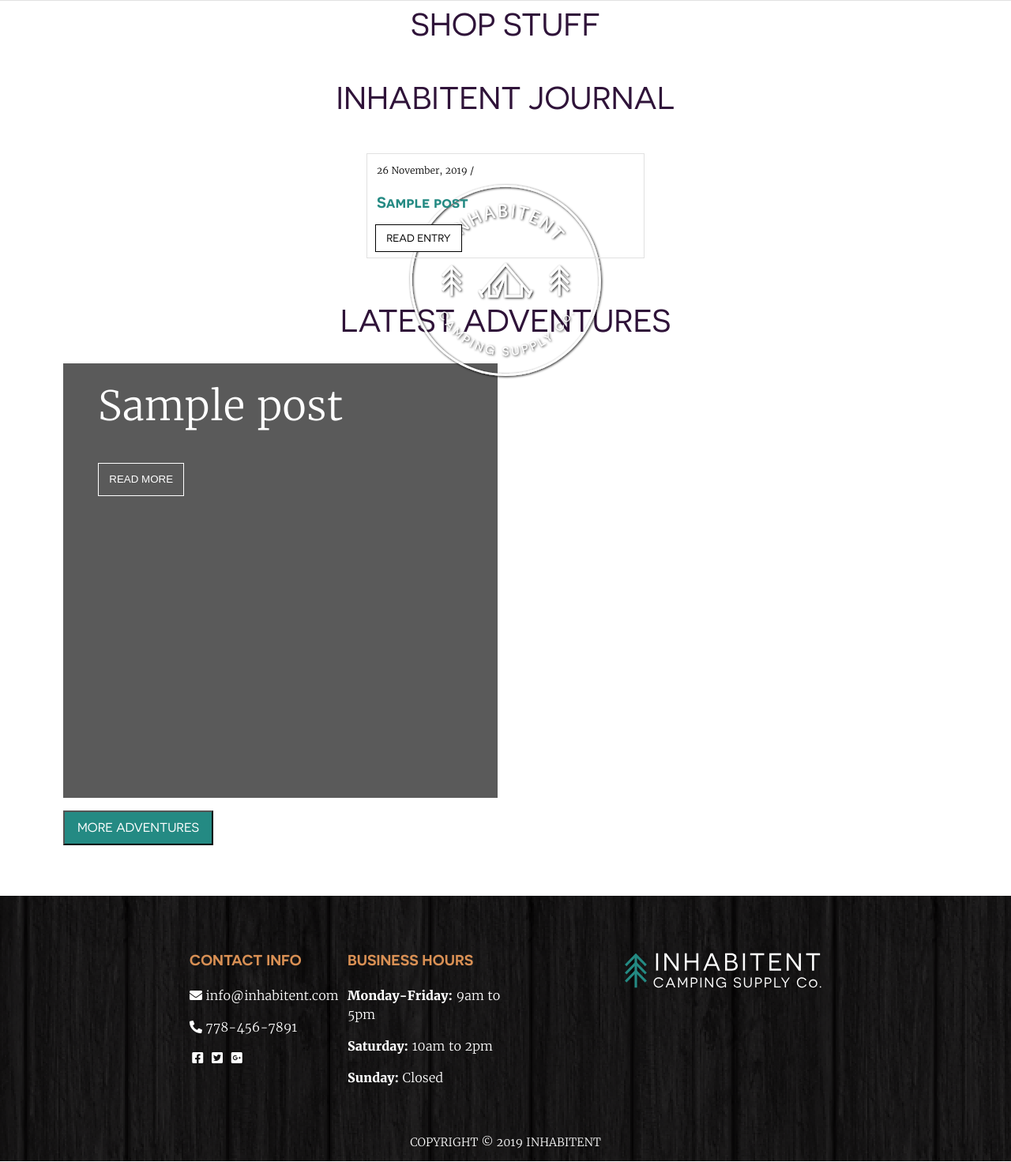
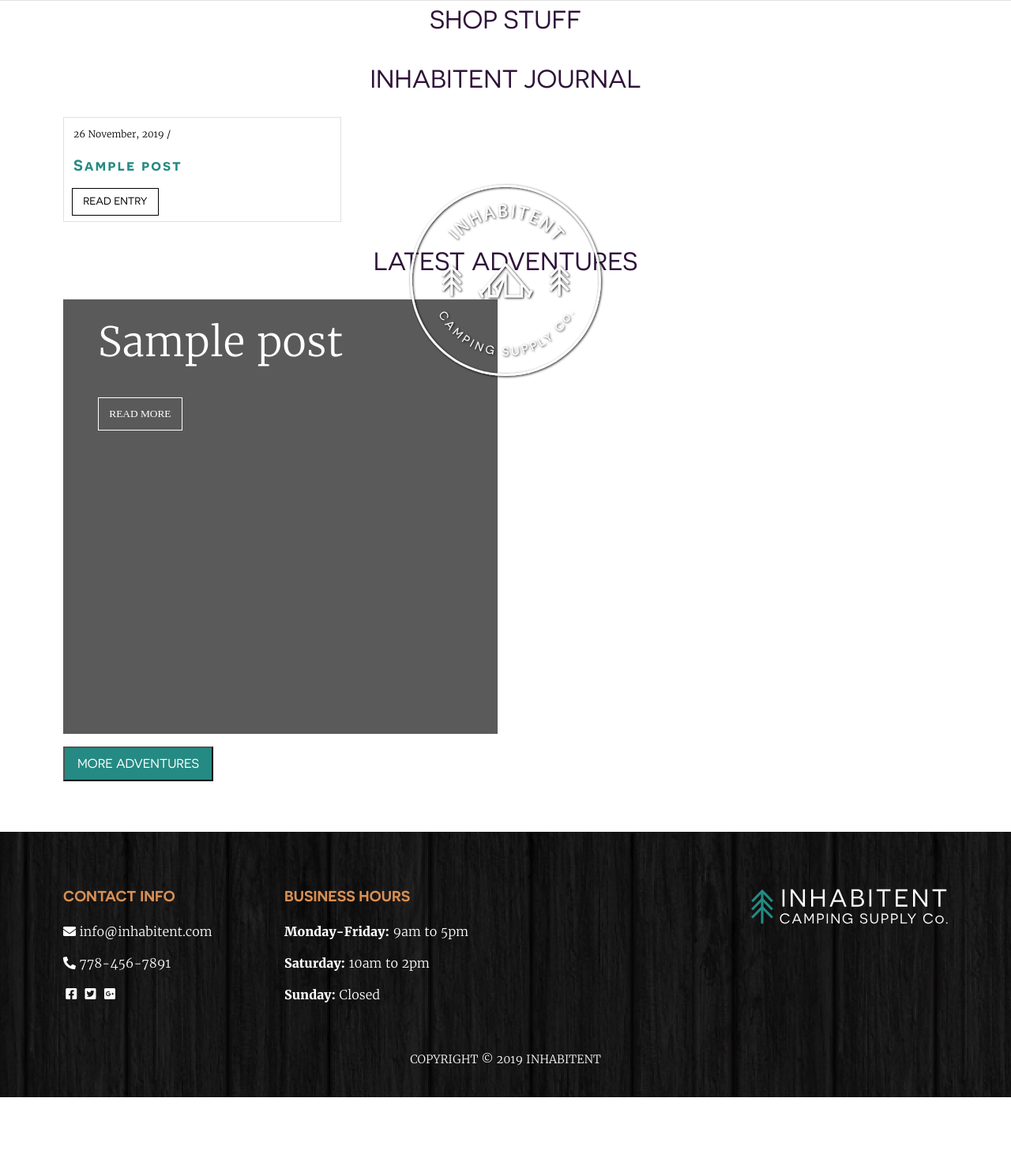
Before and after one commit to sarahellisfox/inhabitent, a WordPress theme: the page made by themes/inhabitent/front-page.php in a window 1280 px wide. Shown: the part 50-1521 px from the top of the page at 79% size. After the commit the page ends 1439 px from the top, so only its background shows below. Run offline with PHP 8.4 and a stand-in for WordPress, Linux system fonts and the light colour scheme; the site name, menu and one post (Sample post) are stand-ins, and other content is empty; some libraries are stand-ins or nearby versions.

Commit message:
fixed alignment and sizing on Front Page

```diff
--- a/themes/inhabitent/front-page.php
+++ b/themes/inhabitent/front-page.php
@@ -35,7 +35,7 @@
                 $postslist = get_posts( $args );
                 foreach ($postslist as $post) :  setup_postdata($post); ?>
                     <div class="journal-feature-block-single">
-                        <?php the_post_thumbnail(   'feature-post size'    ); ?>
+                        <?php the_post_thumbnail( 'feature-post size' ); ?>
                         <div class="featured-text-wrapper">
                         <p class="featured-date"><?php the_date('j F, Y');?>  / <?php comments_number('0 comments ', '1 comment', '% comments'); ?> </p>
                         <p class="featured-title"><?php the_title(); ?></p>
--- a/themes/inhabitent/functions.php
+++ b/themes/inhabitent/functions.php
@@ -129,5 +129,5 @@ function tt_hidetitle_class($classes) {
 	// Defines new size for thumbnail picture
 
 	add_theme_support( 'post-thumbnails' );
-	add_image_size( 'feature-post size', 350, 225 );
+	add_image_size( 'feature-post size', 352, auto);
 	add_image_size( 'banner size', 4000, 2667 );
--- a/themes/inhabitent/sass/_page-templates.scss
+++ b/themes/inhabitent/sass/_page-templates.scss
@@ -49,7 +49,7 @@
 	.journal-feature-block-wrapper {
 	display: flex;
 	flex-direction: row;
-	justify-content: center;
+	justify-content: space-between;
 	min-width: 1120px;
 	color: black;
 	margin-left: auto;
@@ -60,7 +60,6 @@
 		text-align: left;
 		width: 350px;
 		position: relative;
-		margin: 1em;
 		border: 1px solid #e1e1e1;
 
 		.featured-text-wrapper {
--- a/themes/inhabitent/sass/_typography.scss
+++ b/themes/inhabitent/sass/_typography.scss
@@ -8,7 +8,6 @@ input,
 select,
 textarea {
 	color: $color__text-main;
-	font-family: $font__main;
 	@include font-size(1);
 	line-height: $font__line-height-body;
 }
@@ -77,7 +76,7 @@ h2 {
 	color: #2f1339;
 	font-family: Novecento Sans Web, sans-serif;
 	font-weight: normal;
-	font-size: 1.6em;
+	font-size: 1.5em;
 }
 
 h3 {
@@ -121,6 +120,7 @@ button {
 	font-size: 1.2em;
 	font-weight: 600;
 	line-height: 1.25;
+	letter-spacing: 2px;
 }
 
 .featured-date {
@@ -169,7 +169,7 @@ button {
 	color: #2f1339;
 	font-family: Novecento Sans Web, sans-serif;
 	font-weight: 400;
-	font-size: 2.5em;
+	font-size: 2em;
 }
 
 // Shop Page
--- a/themes/inhabitent/sass/style.scss
+++ b/themes/inhabitent/sass/style.scss
@@ -95,13 +95,16 @@ body {
 	height: 21em;
 
 	.div-content-wrapper {
+		width: 1120px;
+		margin-left: auto;
+		margin-right: auto;
 		display: flex;
 		flex-direction: row;
 		flex-wrap: wrap;
 		justify-content: space-between;
 		color: #FFFFFF;
 		font-size: 1em;
-		padding: 3em 15em 0 15em;
+		padding: 3em 0;
 
 		.div-contact {
 			width: 25%;
--- a/themes/inhabitent/style.css
+++ b/themes/inhabitent/style.css
@@ -274,7 +274,6 @@ input,
 select,
 textarea {
   color: #404040;
-  font-family: sans-serif;
   font-size: 16px;
   font-size: 1rem;
   line-height: 1.5; }
@@ -331,7 +330,7 @@ h2 {
   color: #2f1339;
   font-family: Novecento Sans Web, sans-serif;
   font-weight: normal;
-  font-size: 1.6em; }
+  font-size: 1.5em; }
 
 h3 {
   text-transform: uppercase;
@@ -365,7 +364,8 @@ button {
   color: #248a83;
   font-size: 1.2em;
   font-weight: 600;
-  line-height: 1.25; }
+  line-height: 1.25;
+  letter-spacing: 2px; }
 
 .featured-date {
   font-size: 12px; }
@@ -395,7 +395,7 @@ button {
   color: #2f1339;
   font-family: Novecento Sans Web, sans-serif;
   font-weight: 400;
-  font-size: 2.5em; }
+  font-size: 2em; }
 
 .entry-title {
   font-family: Novecento Sans Web,sans-serif;
@@ -650,9 +650,9 @@ button {
   -webkit-box-direction: normal;
       -ms-flex-direction: row;
           flex-direction: row;
-  -webkit-box-pack: center;
-      -ms-flex-pack: center;
-          justify-content: center;
+  -webkit-box-pack: justify;
+      -ms-flex-pack: justify;
+          justify-content: space-between;
   min-width: 1120px;
   color: black;
   margin-left: auto;
@@ -662,7 +662,6 @@ button {
   text-align: left;
   width: 350px;
   position: relative;
-  margin: 1em;
   border: 1px solid #e1e1e1; }
   .journal-feature-container .journal-feature-block-single .featured-text-wrapper {
     padding: 0 .75em; }
@@ -800,6 +799,9 @@ body {
   width: 100%;
   height: 21em; }
   .site-footer .div-content-wrapper {
+    width: 1120px;
+    margin-left: auto;
+    margin-right: auto;
     display: -webkit-box;
     display: -ms-flexbox;
     display: flex;
@@ -814,7 +816,7 @@ body {
             justify-content: space-between;
     color: #FFFFFF;
     font-size: 1em;
-    padding: 3em 15em 0 15em; }
+    padding: 3em 0; }
     .site-footer .div-content-wrapper .div-contact {
       width: 25%; }
     .site-footer .div-content-wrapper .div-hours {
```
Also changed, not shown: themes/inhabitent/build/css/style.min.css, 1 other file.
